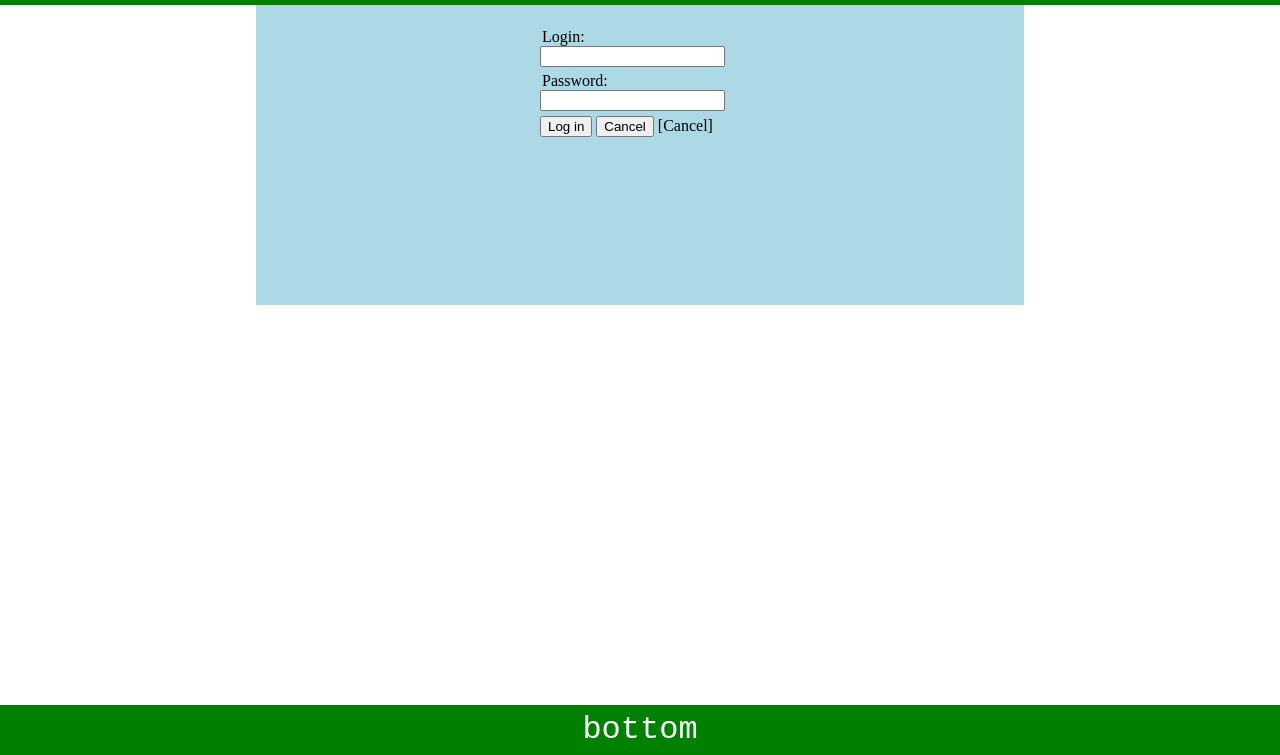
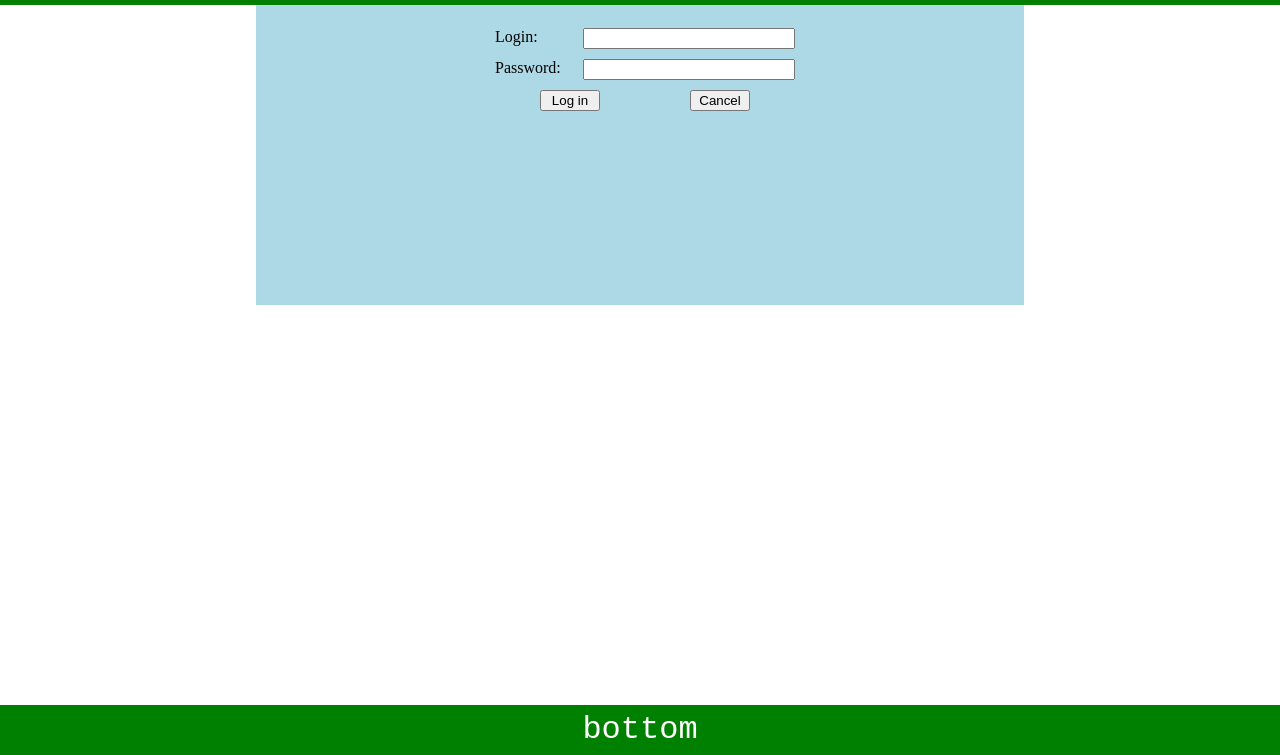
Before and after one commit to Jungne/SB5-U1-Projekt-Individual, a website: page public/signin/signin.html in a window 1280 px wide. Shown: the part 45-800 px from the top of the page. Drawn offline with Linux system fonts and the light colour scheme.

Commit message:
signin fixes

```diff
--- a/index.js
+++ b/index.js
@@ -107,6 +107,7 @@ app.route('/signin')
 			console.log("no redirect. user not found")
 		}
 	});
+
 app.get('/logout', (req, res) => {
 	if (req.session.user && req.cookies.user_sid) {
 		res.clearCookie('user_sid');
@@ -115,6 +116,7 @@ app.get('/logout', (req, res) => {
 		res.redirect('/signin');
 	}
 });
+
 app.post('/signup', (req, res) => {
 	try {
 		/*
--- a/public/signin/signin.css
+++ b/public/signin/signin.css
@@ -1,23 +1,35 @@
-.label {
-	margin-left: 2px;
-    margin-top: 5px;
+#container-login {
+    margin: auto;
+    width: 300px;
 }
 
-#container-login {
-    margin: auto;
-    width: 200px;
+.label {
+    width: 30%;
+    float: left;
 }
 
-#sendbutton {
-    width: 18%;
-    margin-top: 5px;
+.form-row {
+	display: flex;
+	width: 100%;
+	padding: 5px;
+  }
+
+#username {
+    width: 70%;
     float: right;
 }
 
-#loginbutton {
-    margin-top: 5px;
+#password {
+    width: 70%;
+    float: right;
 }
 
-#cancelbutton {
-    margin-top: 5px;
+#login-button {
+    width: 20%;
+    margin: auto;
 }
+
+#cancel-button {
+    width: 20%;
+    margin: auto;
+}
--- a/public/signin/signin.html
+++ b/public/signin/signin.html
@@ -20,18 +20,19 @@
     </div>
     <div id="container-main">
         <div id="container-login">
-
-            <form action="/signin" method="POST">
-                <br>
+            <br>
+            <div class="form-row">
                 <p class="label">Login:</p>
-                <input type="text" id="login" name="username">
+                <input id="username">
+            </div>
+            <div class="form-row">
                 <p class="label">Password:</p>
-                <input type="text" id="password" name="password">
-                <button type="submit" id="loginbutton">Log in</button>
-                <button id="cancelbutton">Cancel</button>
-                <a href="../index.html">[Cancel]</a>
-            </form>
-
+                <input id="password">
+            </div>
+            <div class="form-row">
+                <button id="login-button">Log in</button>
+                <button id="cancel-button">Cancel</button>
+            </div>
         </div>
     </div>
 </body>
--- a/public/signin/signin.js
+++ b/public/signin/signin.js
@@ -1,13 +1,30 @@
 window.onload = function () {
-    var loginbutton = document.getElementById("loginbutton")
-    var cancelbutton = document.getElementById("cancelbutton")
+    var loginbutton = document.getElementById("login-button")
+    var cancelbutton = document.getElementById("cancel-button")
 
     loginbutton.onclick = function () {
-
+        let username = document.getElementById("username").value
+        let password = document.getElementById("password").value
+        if (!username || !password) {
+            console.log("Fill in username and password")
+            return
+        }
+        let params = {}
+        params.username = username
+        params.password = password
+        const Http = new XMLHttpRequest()
+        const url = '/signin'
+        Http.open("POST", url, true)
+        Http.setRequestHeader('Content-type', 'application/json;charset=UTF-8')
+        Http.send(JSON.stringify(params))
+        Http.onreadystatechange = (e) => {
+            //Http.responseText
+            window.location.href = "../chatroom/chatroom.html"
+        }
     }
 
     cancelbutton.onclick = function () {
-        window.location.href = "../index.html";
+        window.location.href = "../index.html"
     }
 
 };
```
Also changed, not shown: public/signup/signup.html (+3 -4 lines).
